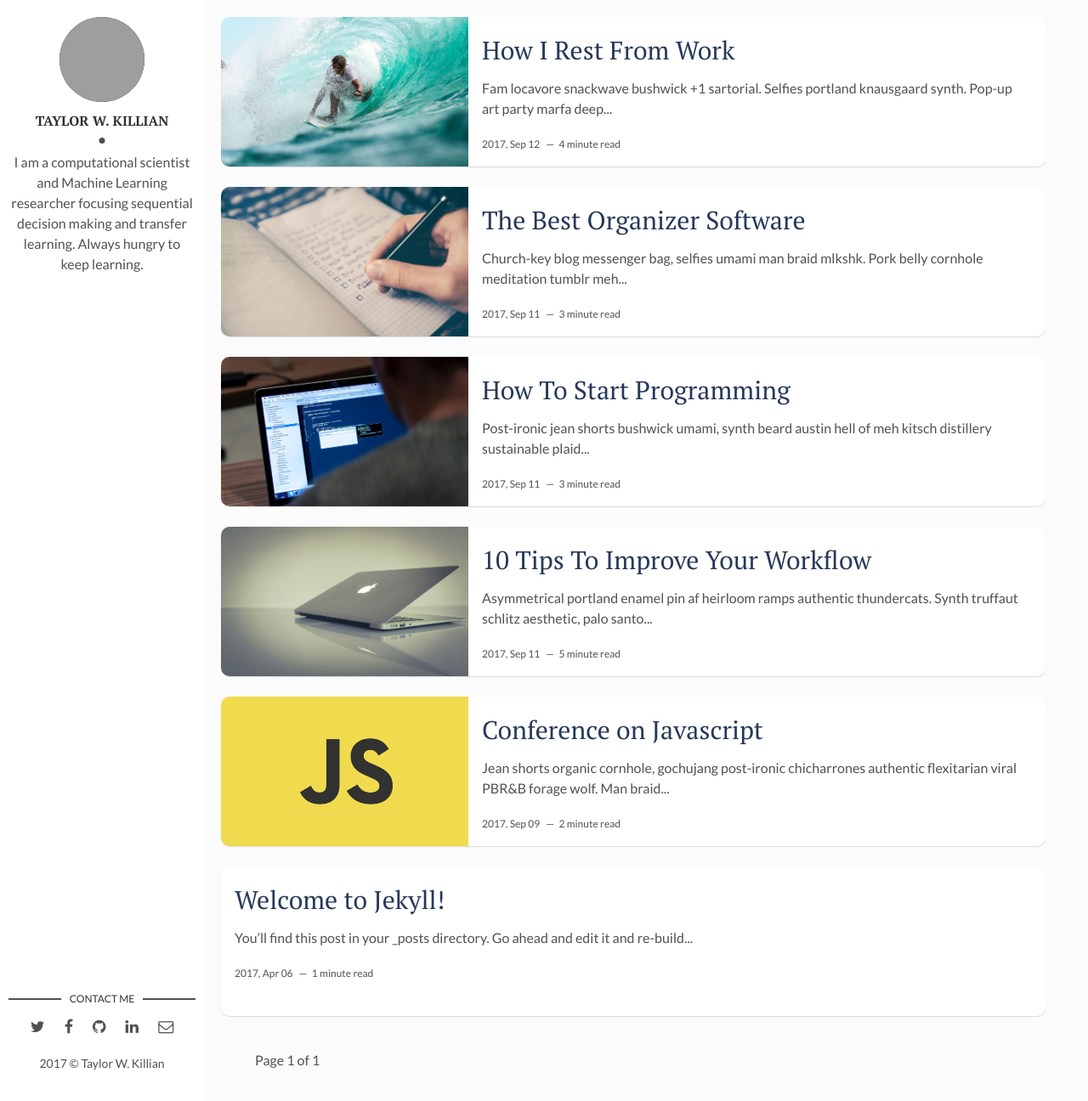
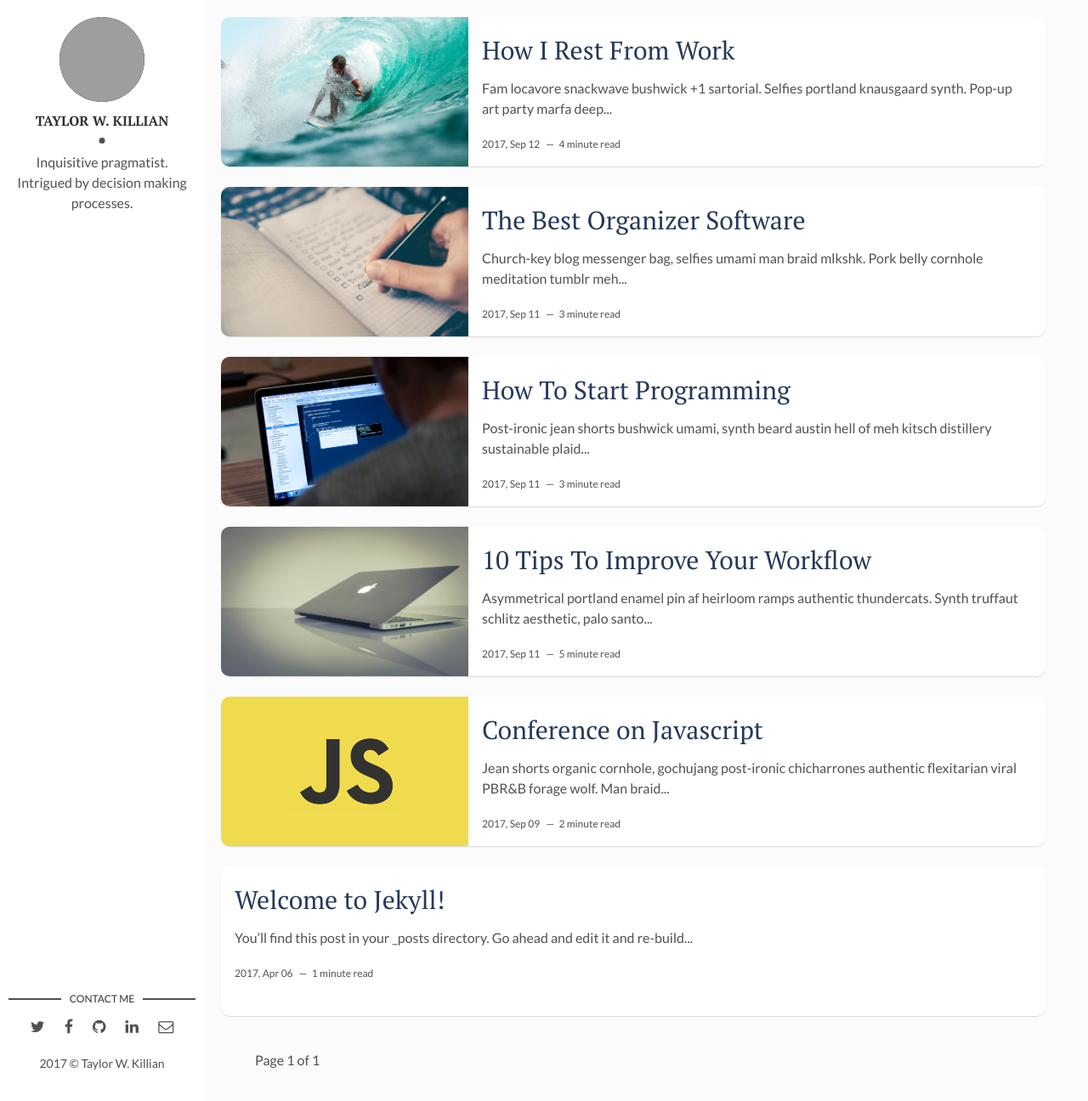
Before and after one commit to twkillian/twkillian.github.io, a Jekyll site: the page built from index.html, in a window 1280 px wide and 1296 px high. Shown: the whole window at 85% size. Built offline with Jekyll 4.4.1, drawn with Linux system fonts in a browser that asks for light colours; the list of posts is cut into pages by our own code; grey boxes are pictures that could not be loaded.

Commit message:
Update _config.yml

```diff
--- a/_config.yml
+++ b/_config.yml
@@ -9,10 +9,10 @@ site-twitter: "https://twitter.com/tw_killian" #if your site has a twitter accou
 # Author Settings
 author: Taylor W. Killian # add your name
 author-img: TKillian_Headshot.jpg # add your photo
-about-author: I am a computational scientist and Machine Learning researcher focusing sequential decision making and transfer learning. Always hungry to keep learning. # add description
+about-author: Inquisitive pragmatist. Intrigued by decision making processes. # add description
 twitter: tw_killian # add your Twitter handle
 github: twkillian # add your Github handle
-linkedin: # add your Linkedin handle
+linkedin: taylor-w-killian# add your Linkedin handle
 email: taylorkillian@g.harvard.edu # add your Email address
 
 # Disqus
```
